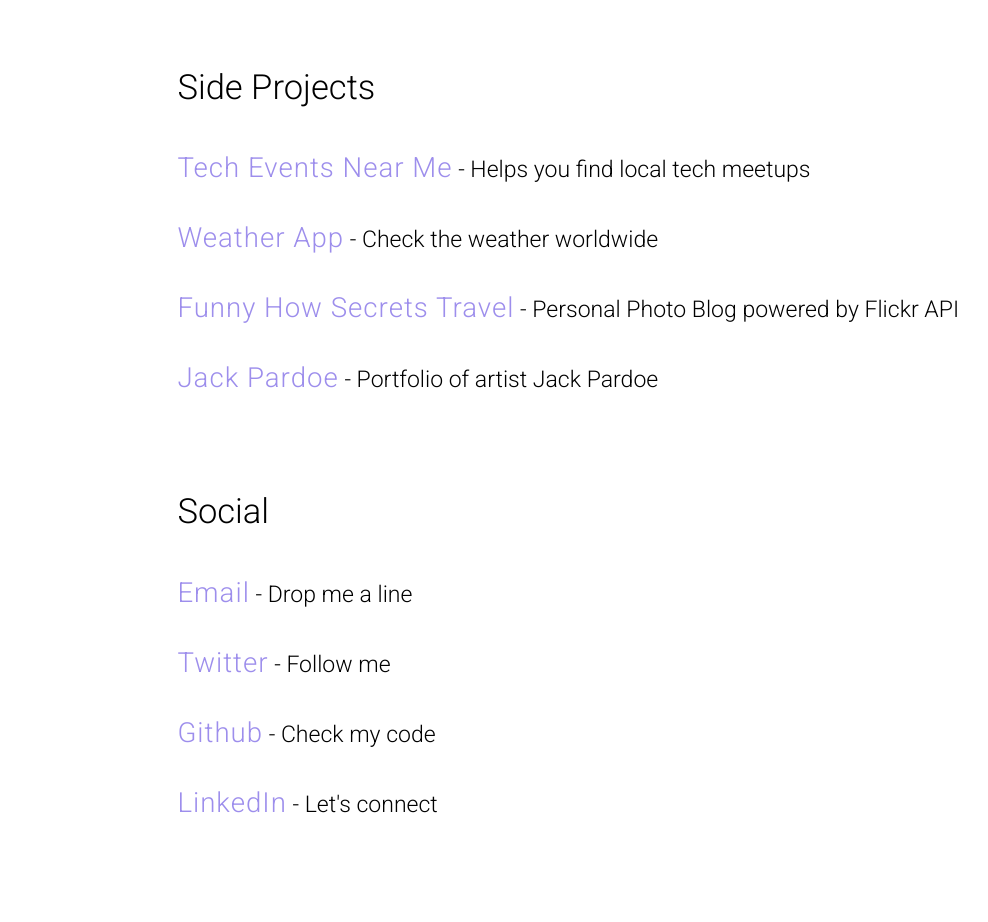
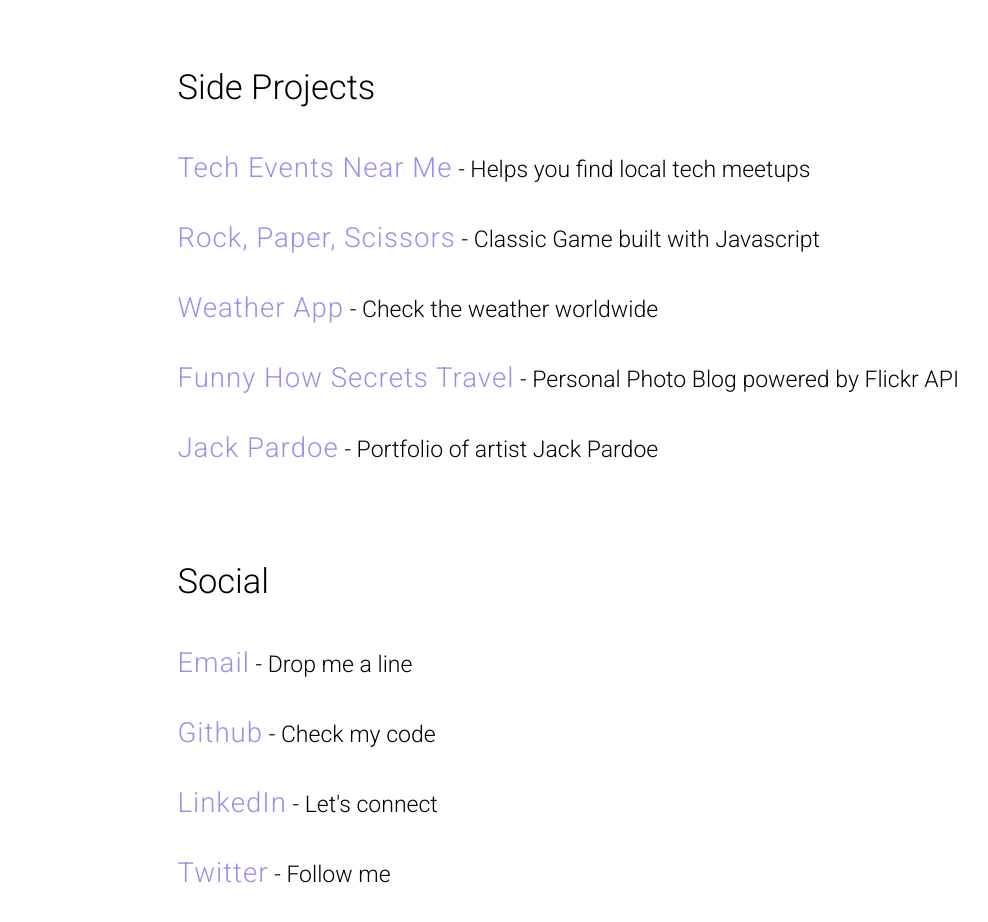
Before and after one commit to memonamadi/portfolio-v2, a website: page app/index.html in a window 1280 px wide. Shown: the part 152-1074 px from the top of the page, without its empty margins (117-1105 px from the left). Drawn offline with nearby package versions, Linux system fonts and the light colour scheme; files that its build step writes are made by us from their sources.

Commit message:
updated side projects list

```diff
--- a/app/index.html
+++ b/app/index.html
@@ -39,6 +39,7 @@
         <section class="main-content fade-in two">
             <h2>Side Projects</h2>
             <p><a href="http://www.techeventsnear.me" target="_blank">Tech Events Near Me</a> - Helps you find local tech meetups</p>
+            <p><a href="http://www.game.memonamadi.com" target="_blank">Rock, Paper, Scissors</a> - Classic Game built with Javascript</p>
             <p><a href="http://www.weather.memonamadi.com" target="_blank">Weather App</a> - Check the weather worldwide</p>
             <p><a href="http://photo-diary.memonamadi.com" target="_blank">Funny How Secrets Travel</a> - Personal Photo Blog powered by Flickr API</p>
             <p><a href="http://www.jackpardoe.com" target="_blank">Jack Pardoe</a> - Portfolio of artist Jack Pardoe</p>
@@ -46,9 +47,9 @@
         <section class="social fade-in three">
           <h2>Social</h2>
           <p><a href="mailto:madi.memona@gmail.com" target="_blank">Email</a> - Drop me a line</p>
-          <p><a href="http://twitter.com/memonamadi" target="_blank">Twitter</a> - Follow me</p>
           <p><a href="http://github.com/memonamadi" target="_blank">Github</a> - Check my code</p>
           <p><a href="http://uk.linkedin.com/in/memonamadi" target="_blank">LinkedIn</a> - Let's connect</p>
+          <p><a href="http://twitter.com/memonamadi" target="_blank">Twitter</a> - Follow me</p>
         </section>
       </div>
     </div>
```
